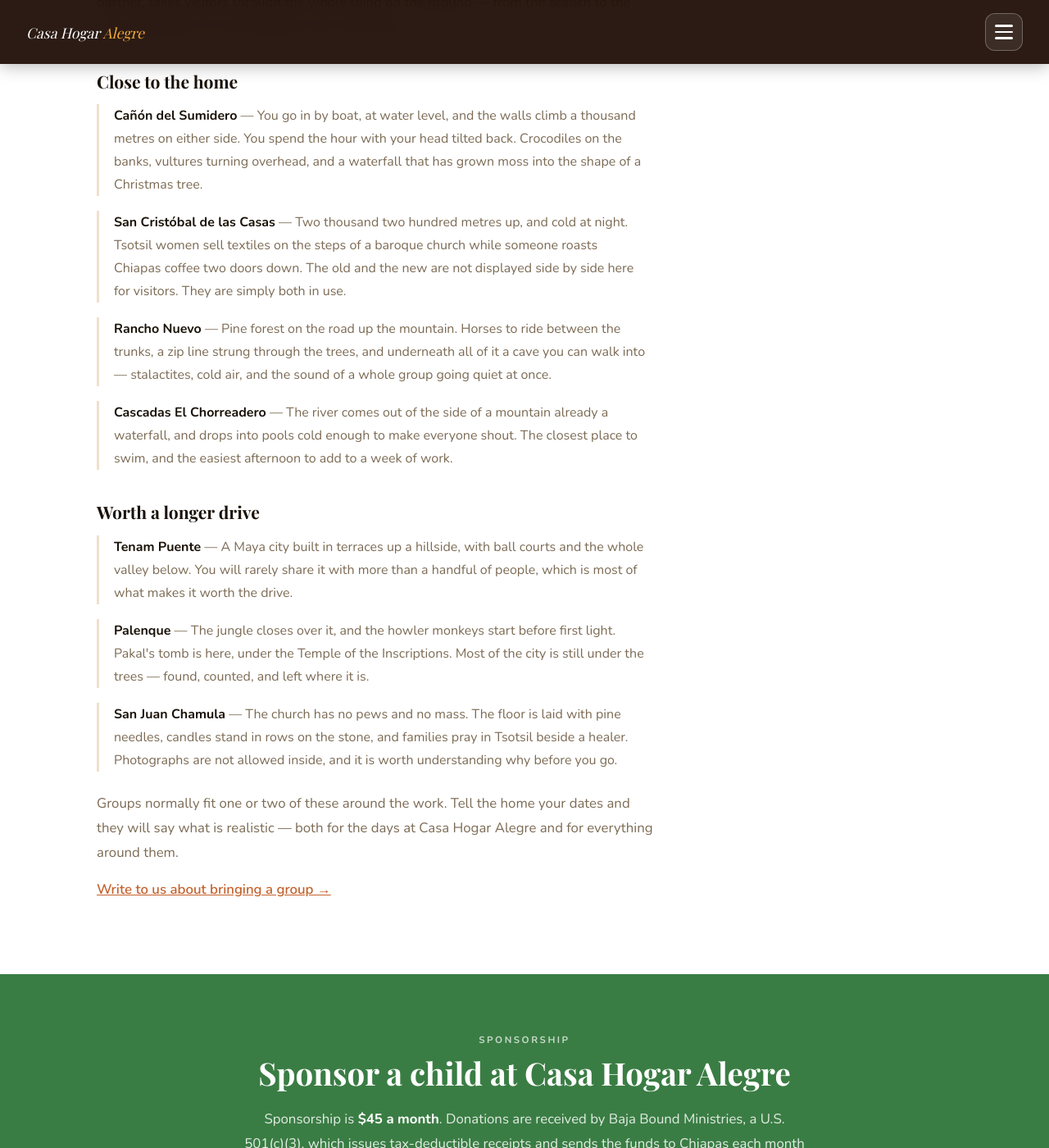
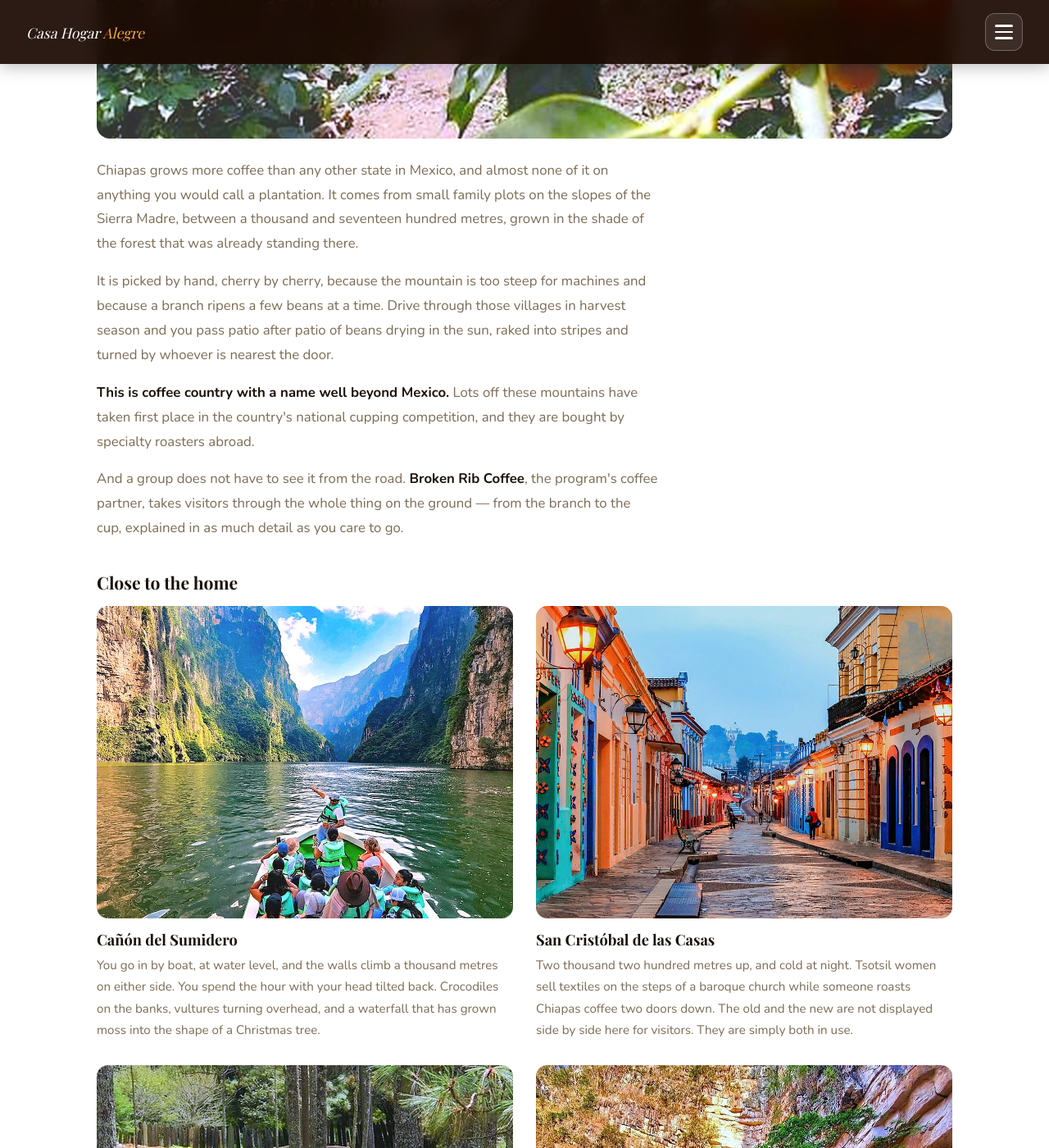
Before and after one commit to trujequebolio/Website, a Jekyll site: the page casa-hogar/index.html, which Jekyll copies as it is, in a window 1280 px wide and 1400 px high, scrolled down 4854 px. Shown: the whole window at 82% size. Built offline with Jekyll 4.4.1, drawn with Linux system fonts in a browser that asks for light colours; some web fonts are replaced; some of the changed text lies outside the part shown.

Commit message:
/casa-hogar/: las ocho fotos de Chiapas
Las listas de lugares pasan a fichas: foto arriba, nombre y texto
debajo, dos por fila y una sola columna en teléfono. El bloque del
café estrena foto ancha.

Las ocho fotos venían en cinco proporciones y con luces muy
distintas. Procesadas para que parezcan de la misma cámara:

- Recorte a 4:3 y 1000×750 (la del café, 16:9).
- Corrección parcial del dominante de color de cada origen, al 45 %.
- Luz y contraste igualados en LAB a un mismo punto: el brillo medio
  pasa de una dispersión de ±23 a ±0,5 y el contraste de ±7 a ±2.
- Saturación acercada a un objetivo común con un factor por foto: se
  baja en El Chorreadero, que venía quemada, y se sube un 40 % en
  Tenam Puente, que era la más apagada.

Nombres de archivo y textos alternativos pensados para búsquedas:
canon-del-sumidero-chiapas-mexico, palenque-maya-ruins-chiapas,
san-juan-chamula-church-chiapas, chiapas-coffee-harvest-mexico...
Los alt describen la escena y nombran el lugar y el estado.

1,6 MB las ocho, todas con loading="lazy".

Un fallo de paso: sin height:auto en el CSS, el height="750" del HTML
ganaba a la proporción y las fotos salían de 750 px de alto en vez de
381. Corregido en los dos bloques.

Co-Authored-By: Claude Opus 5 <noreply@anthropic.com>
Claude-Session: https://claude.ai/code/session_01L1nV7GcGV46KL73QNvt4yn

```diff
--- a/casa-hogar/index.html
+++ b/casa-hogar/index.html
@@ -205,6 +205,58 @@
     }
 
     ul.places li strong { color: var(--dark); }
+
+    /* ── FICHAS DE LUGAR: foto arriba, nombre y texto debajo ── */
+    .place-cards {
+      display: grid;
+      grid-template-columns: 1fr 1fr;
+      gap: 30px 28px;
+      margin: 6px 0 32px;
+    }
+
+    .place-cards img {
+      width: 100%;
+      /* Sin esto, el height="750" del HTML gana a la proporción
+         y la foto sale con su alto original. */
+      height: auto;
+      aspect-ratio: 4 / 3;
+      object-fit: cover;
+      border-radius: 14px;
+      display: block;
+      margin-bottom: 14px;
+      background: #F3EDE4;
+    }
+
+    .place-cards h4 {
+      font-family: 'Playfair Display', serif;
+      font-size: 1.14rem;
+      line-height: 1.3;
+      color: var(--dark);
+      margin-bottom: 7px;
+    }
+
+    .place-cards p {
+      font-size: 0.95rem;
+      line-height: 1.72;
+      color: var(--warm-gray);
+    }
+
+    /* Foto ancha del bloque del café */
+    .coffee-shot {
+      width: 100%;
+      height: auto;
+      aspect-ratio: 16 / 9;
+      object-fit: cover;
+      border-radius: 16px;
+      display: block;
+      margin: 8px 0 24px;
+      background: #F3EDE4;
+    }
+
+    @media (max-width: 700px) {
+      .place-cards { grid-template-columns: 1fr; gap: 26px; }
+      .coffee-shot { aspect-ratio: 4 / 3; border-radius: 12px; }
+    }
 
     /* ── FOTOS DE LOS LUGARES ──
        Tira de miniaturas encima de cada lista. Mientras no haya fotos,
@@ -596,25 +648,54 @@
         <p class="body">The home sits in one of the richest corners of Mexico — a state of canyons, cloud forest and Maya cities, where the food changes every hour you drive and the mountains on the horizon are planted with coffee.</p>
 
         <h3 class="sub-title">Coffee country</h3>
+        <img class="coffee-shot" src="/images/chiapas/chiapas-coffee-harvest-mexico.jpg" alt="A coffee picker carrying a sack of harvested cherries between the bushes on a mountain farm in Chiapas, Mexico" width="1000" height="750" loading="lazy" decoding="async" />
         <p class="body">Chiapas grows more coffee than any other state in Mexico, and almost none of it on anything you would call a plantation. It comes from small family plots on the slopes of the Sierra Madre, between a thousand and seventeen hundred metres, grown in the shade of the forest that was already standing there.</p>
         <p class="body">It is picked by hand, cherry by cherry, because the mountain is too steep for machines and because a branch ripens a few beans at a time. Drive through those villages in harvest season and you pass patio after patio of beans drying in the sun, raked into stripes and turned by whoever is nearest the door.</p>
         <p class="body"><strong>This is coffee country with a name well beyond Mexico.</strong> Lots off these mountains have taken first place in the country's national cupping competition, and they are bought by specialty roasters abroad.</p>
         <p class="body">And a group does not have to see it from the road. <strong>Broken Rib Coffee</strong>, the program's coffee partner, takes visitors through the whole thing on the ground — from the branch to the cup, explained in as much detail as you care to go.</p>
 
         <h3 class="sub-title">Close to the home</h3>
-        <ul class="places">
-          <li><strong>Cañón del Sumidero</strong> — You go in by boat, at water level, and the walls climb a thousand metres on either side. You spend the hour with your head tilted back. Crocodiles on the banks, vultures turning overhead, and a waterfall that has grown moss into the shape of a Christmas tree.</li>
-          <li><strong>San Cristóbal de las Casas</strong> — Two thousand two hundred metres up, and cold at night. Tsotsil women sell textiles on the steps of a baroque church while someone roasts Chiapas coffee two doors down. The old and the new are not displayed side by side here for visitors. They are simply both in use.</li>
-          <li><strong>Rancho Nuevo</strong> — Pine forest on the road up the mountain. Horses to ride between the trunks, a zip line strung through the trees, and underneath all of it a cave you can walk into — stalactites, cold air, and the sound of a whole group going quiet at once.</li>
-          <li><strong>Cascadas El Chorreadero</strong> — The river comes out of the side of a mountain already a waterfall, and drops into pools cold enough to make everyone shout. The closest place to swim, and the easiest afternoon to add to a week of work.</li>
-        </ul>
+        <div class="place-cards">
+          <article>
+            <img src="/images/chiapas/canon-del-sumidero-chiapas-mexico.jpg" alt="A boat of visitors on the Grijalva river inside the Cañón del Sumidero, near Tuxtla Gutiérrez, Chiapas" width="1000" height="750" loading="lazy" decoding="async" />
+            <h4>Cañón del Sumidero</h4>
+            <p>You go in by boat, at water level, and the walls climb a thousand metres on either side. You spend the hour with your head tilted back. Crocodiles on the banks, vultures turning overhead, and a waterfall that has grown moss into the shape of a Christmas tree.</p>
+          </article>
+          <article>
+            <img src="/images/chiapas/san-cristobal-de-las-casas-chiapas.jpg" alt="A colonial street in San Cristóbal de las Casas, Chiapas, at dusk with the lamps lit" width="1000" height="750" loading="lazy" decoding="async" />
+            <h4>San Cristóbal de las Casas</h4>
+            <p>Two thousand two hundred metres up, and cold at night. Tsotsil women sell textiles on the steps of a baroque church while someone roasts Chiapas coffee two doors down. The old and the new are not displayed side by side here for visitors. They are simply both in use.</p>
+          </article>
+          <article>
+            <img src="/images/chiapas/rancho-nuevo-horseback-riding-chiapas.jpg" alt="Horseback riding among the pine trees at Rancho Nuevo, in the Chiapas highlands" width="1000" height="750" loading="lazy" decoding="async" />
+            <h4>Rancho Nuevo</h4>
+            <p>Pine forest on the road up the mountain. Horses to ride between the trunks, a zip line strung through the trees, and underneath all of it a cave you can walk into — stalactites, cold air, and the sound of a whole group going quiet at once.</p>
+          </article>
+          <article>
+            <img src="/images/chiapas/el-chorreadero-waterfall-chiapas.jpg" alt="The El Chorreadero waterfall falling from a cave mouth into a turquoise pool, Chiapas, Mexico" width="1000" height="750" loading="lazy" decoding="async" />
+            <h4>Cascadas El Chorreadero</h4>
+            <p>The river comes out of the side of a mountain already a waterfall, and drops into pools cold enough to make everyone shout. The closest place to swim, and the easiest afternoon to add to a week of work.</p>
+          </article>
+        </div>
 
         <h3 class="sub-title">Worth a longer drive</h3>
-        <ul class="places">
-          <li><strong>Tenam Puente</strong> — A Maya city built in terraces up a hillside, with ball courts and the whole valley below. You will rarely share it with more than a handful of people, which is most of what makes it worth the drive.</li>
-          <li><strong>Palenque</strong> — The jungle closes over it, and the howler monkeys start before first light. Pakal's tomb is here, under the Temple of the Inscriptions. Most of the city is still under the trees — found, counted, and left where it is.</li>
-          <li><strong>San Juan Chamula</strong> — The church has no pews and no mass. The floor is laid with pine needles, candles stand in rows on the stone, and families pray in Tsotsil beside a healer. Photographs are not allowed inside, and it is worth understanding why before you go.</li>
-        </ul>
+        <div class="place-cards">
+          <article>
+            <img src="/images/chiapas/tenam-puente-maya-ruins-chiapas.jpg" alt="The stepped Maya pyramid at the Tenam Puente archaeological site near Comitán, Chiapas" width="1000" height="750" loading="lazy" decoding="async" />
+            <h4>Tenam Puente</h4>
+            <p>A Maya city built in terraces up a hillside, with ball courts and the whole valley below. You will rarely share it with more than a handful of people, which is most of what makes it worth the drive.</p>
+          </article>
+          <article>
+            <img src="/images/chiapas/palenque-maya-ruins-chiapas.jpg" alt="The tower of the Palace at Palenque, the Maya city in the Chiapas jungle, Mexico" width="1000" height="750" loading="lazy" decoding="async" />
+            <h4>Palenque</h4>
+            <p>The jungle closes over it, and the howler monkeys start before first light. Pakal's tomb is here, under the Temple of the Inscriptions. Most of the city is still under the trees — found, counted, and left where it is.</p>
+          </article>
+          <article>
+            <img src="/images/chiapas/san-juan-chamula-church-chiapas.jpg" alt="The church of San Juan Bautista in San Juan Chamula, a Tsotsil village in the Chiapas highlands" width="1000" height="750" loading="lazy" decoding="async" />
+            <h4>San Juan Chamula</h4>
+            <p>The church has no pews and no mass. The floor is laid with pine needles, candles stand in rows on the stone, and families pray in Tsotsil beside a healer. Photographs are not allowed inside, and it is worth understanding why before you go.</p>
+          </article>
+        </div>
 
         <p class="body">Groups normally fit one or two of these around the work. Tell the home your dates and they will say what is realistic — both for the days at Casa Hogar Alegre and for everything around them.</p>
         <p class="body"><a class="inline" href="mailto:contact@alegrecasahogar.org">Write to us about bringing a group →</a></p>
```
Also changed, not shown: images/chiapas/LEEME.txt (deleted, +0 -18 lines), images/chiapas/canon-del-sumidero-chiapas-mexico.jpg (added), images/chiapas/chiapas-coffee-harvest-mexico.jpg (added), images/chiapas/el-chorreadero-waterfall-chiapas.jpg (added), images/chiapas/palenque-maya-ruins-chiapas.jpg (added), images/chiapas/rancho-nuevo-horseback-riding-chiapas.jpg (added), images/chiapas/san-cristobal-de-las-casas-chiapas.jpg (added), images/chiapas/san-juan-chamula-church-chiapas.jpg (added), images/chiapas/tenam-puente-maya-ruins-chiapas.jpg (added).
